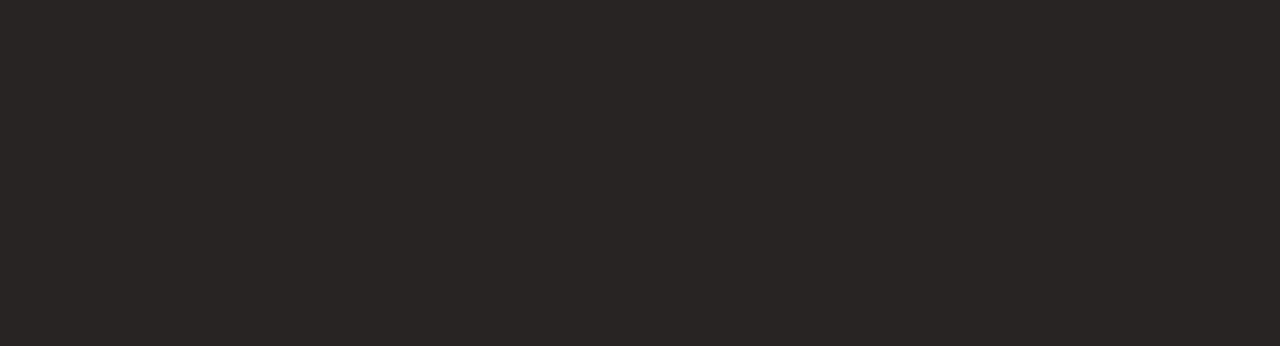
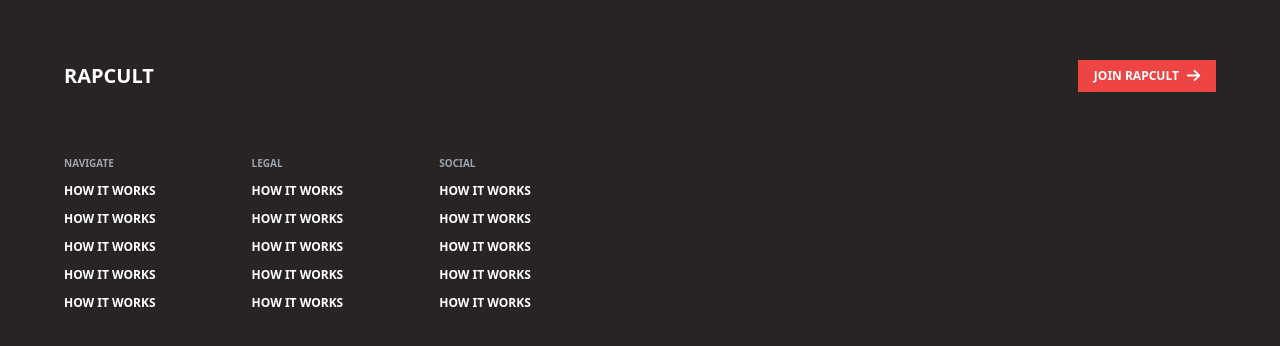
Before and after one commit to husicmirza/repcult, a Next.js app: page / in a window 1280 px wide. Shown: the part 860-1206 px from the top of the page. Before the commit the page ends 800 px from the top, so only its background shows below. Built offline with nearby package versions, Linux system fonts and the light colour scheme.

Commit message:
Add footer component

```diff
--- /dev/null
+++ b/app/components/Footer.tsx
@@ -0,0 +1,28 @@
+import React from "react";
+import JoinRepcultButton from "./JoinRepcultButton";
+import NavLinks from "./NavLinks";
+
+export default function Footer() {
+  return (
+    <footer className="flex flex-col w-full mb-16 pt-3 uppercase font-semibold text-white gap-y-16">
+      <div className="flex items-center justify-between w-full">
+        <h3 className="text-xl text-white uppercase">Rapcult</h3>
+        <JoinRepcultButton />
+      </div>
+      <div className="flex gap-x-24">
+        <div>
+          <h4 className="text-[10px] text-gray-400 pb-3">Navigate</h4>
+          <NavLinks colDirection />
+        </div>
+        <div>
+          <h4 className="text-[10px] text-gray-400 pb-3">Legal</h4>
+          <NavLinks colDirection />
+        </div>
+        <div>
+          <h4 className="text-[10px] text-gray-400 pb-3">Social</h4>
+          <NavLinks colDirection />
+        </div>
+      </div>
+    </footer>
+  );
+}
--- a/app/components/Nav.tsx
+++ b/app/components/Nav.tsx
@@ -5,6 +5,7 @@
 import Link from "next/link";
 import { useEffect, useState } from "react";
 import JoinRepcultButton from "./JoinRepcultButton";
+import NavLinks from "./NavLinks";
 const Nav = () => {
   const isUserLoggedIn = true;
   const [toggleDropdown, setToggleDropdown] = useState(false);
@@ -14,12 +15,8 @@
       <Link href={`/`} className="font-bold text-2xl">
         Rapcult
       </Link>
-      <div className="sm:flex hidden gap-x-3">
-        <Link href={`/`}>How it works</Link>
-        <Link href={`/`}>How it works</Link>
-        <Link href={`/`}>How it works</Link>
-        <Link href={`/`}>How it works</Link>
-        <Link href={`/`}>How it works</Link>
+      <div className="sm:flex hidden">
+        <NavLinks />
       </div>
       <div className="sm:flex hidden">
         <JoinRepcultButton />
--- /dev/null
+++ b/app/components/NavLinks.tsx
@@ -0,0 +1,21 @@
+import Link from "next/link";
+import React from "react";
+import clsx from "clsx";
+
+interface NavLinksProps {
+  colDirection?: boolean;
+}
+export default function NavLinks({ colDirection }: NavLinksProps) {
+  const navLinksClasess = clsx("flex gap-3", {
+    "flex-col text-xs": colDirection,
+  });
+  return (
+    <div className={navLinksClasess}>
+      <Link href={`/`}>How it works</Link>
+      <Link href={`/`}>How it works</Link>
+      <Link href={`/`}>How it works</Link>
+      <Link href={`/`}>How it works</Link>
+      <Link href={`/`}>How it works</Link>
+    </div>
+  );
+}
--- a/app/layout.tsx
+++ b/app/layout.tsx
@@ -1,6 +1,7 @@
 import type { Metadata } from "next";
 import "./globals.css";
 import Nav from "./components/Nav";
+import Footer from "./components/Footer";
 
 export const metadata: Metadata = {
   title: "Create Next App",
@@ -17,7 +18,8 @@
       <body>
         <main className="app">
           <Nav />
-          <div className="container mx-auto">{children}</div>
+          <div className="h-[100vh]">{children}</div>
+          <Footer />
         </main>
       </body>
     </html>
--- a/package.json
+++ b/package.json
@@ -14,6 +14,7 @@
     "@fortawesome/free-regular-svg-icons": "^6.4.2",
     "@fortawesome/free-solid-svg-icons": "^6.4.2",
     "@fortawesome/react-fontawesome": "^0.2.0",
+    "clsx": "^2.0.0",
     "next": "14.0.2",
     "react": "^18",
     "react-dom": "^18"
```
Also changed, not shown: 1 other file (tests, documents, lock files or other folders).
